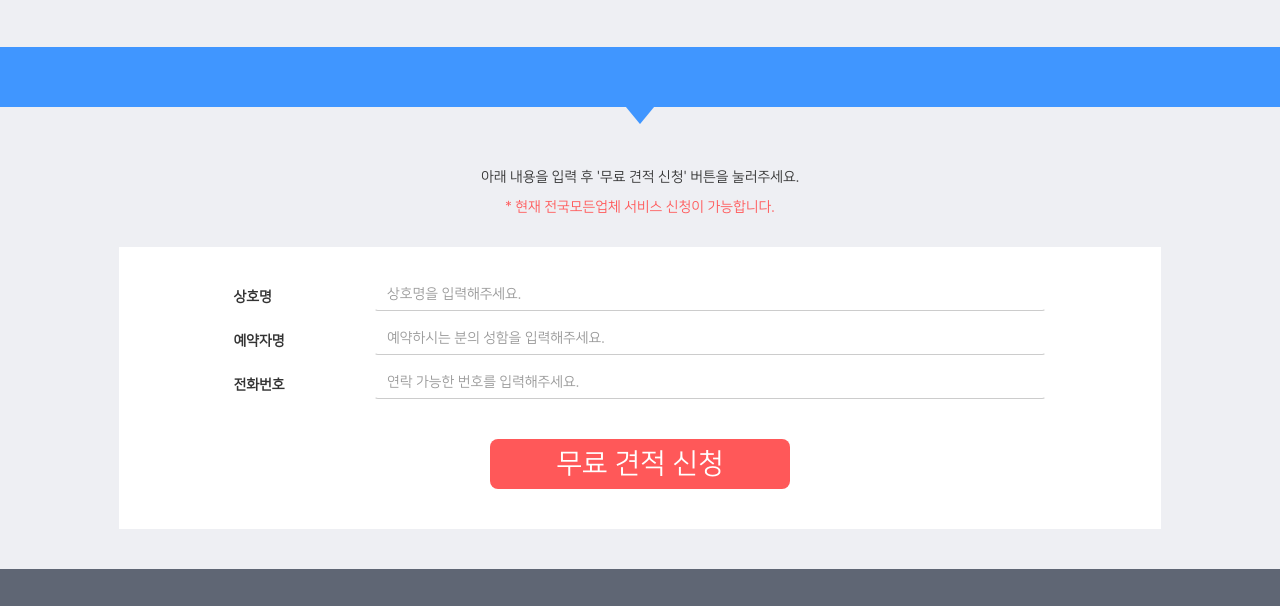
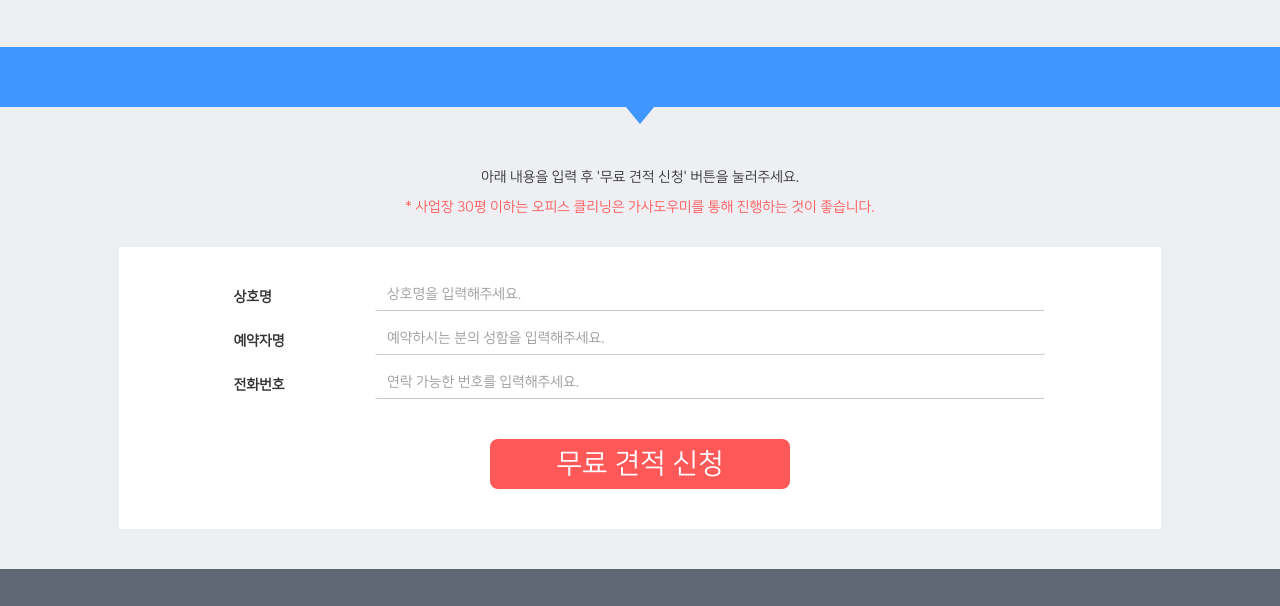
Before and after one commit to todhm/homemasterweb, a website: page office2.html in a window 1280 px wide. Shown: the part 1740-2346 px from the top of the page. Drawn offline with Linux system fonts and the light colour scheme; a script that the page names is missing.

Commit message:
change office banner

```diff
--- a/office2.html
+++ b/office2.html
@@ -195,7 +195,7 @@ height="0" width="0" style="display:none;visibility:hidden"></iframe></noscript>
             <img class="row-arrow" src="./img/hmoffice/arrow_blue.png">
 			<div class="col-xs-12 margin-b40 margin-t40">
 				<p>아래 내용을 입력 후 '무료 견적 신청' 버튼을 눌러주세요.</p>
-				<p class="highlight">* 현재 전국모든업체 서비스 신청이 가능합니다.</p>
+				<p class="highlight">* 사업장 30평 이하는 오피스 클리닝은 가사도우미를 통해 진행하는 것이 좋습니다.</p>
 				<div id="div-form" class="margin-t20 col-xs-12 col-sm-10 col-sm-offset-1">
 					<form class="form-horizontal col-xs-12 col-md-10 col-md-offset-1">
 						<div class="row margin-t10" class="form-group">
```
Also changed, not shown: office.html (+1 -1 lines).
